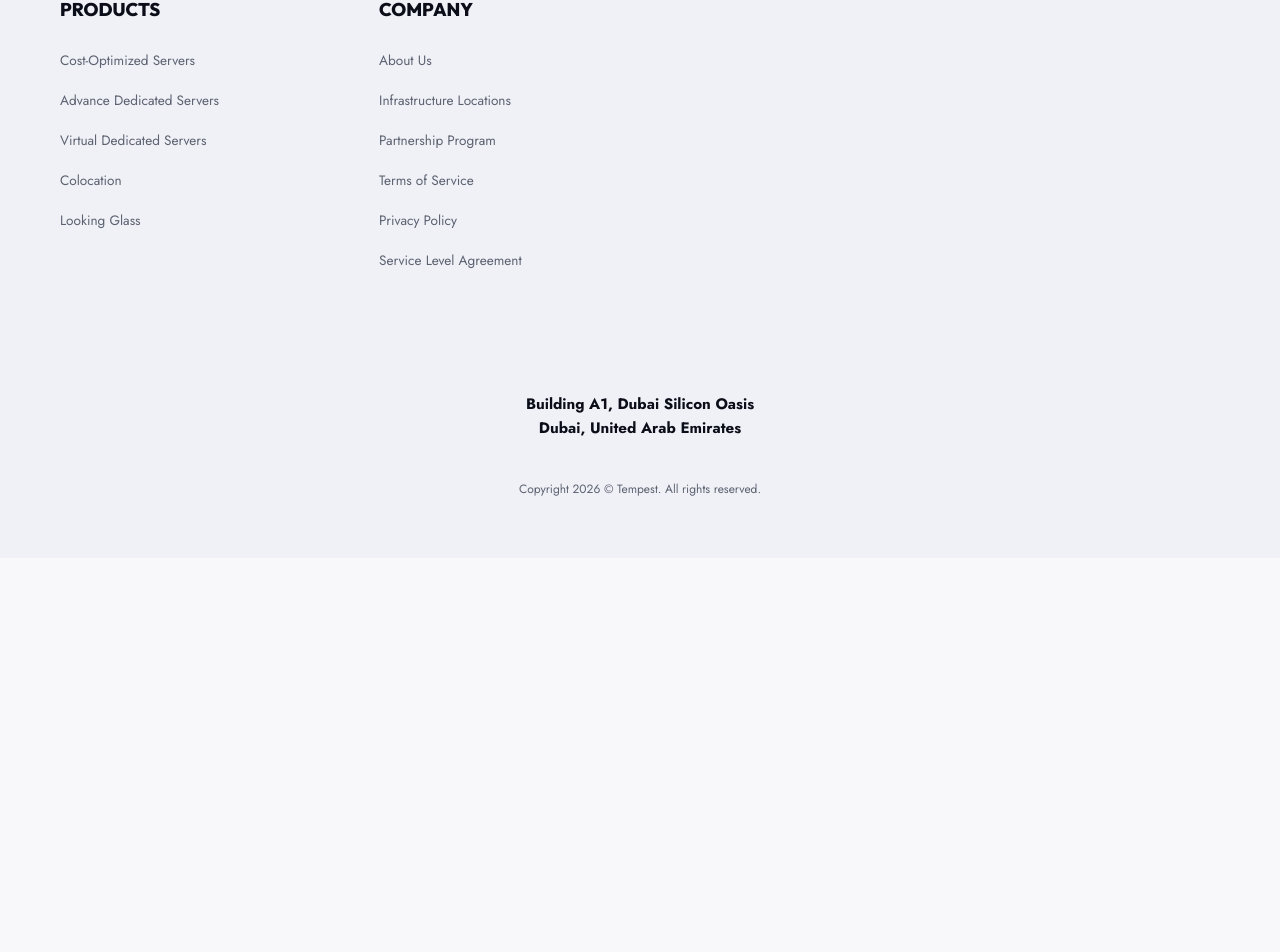
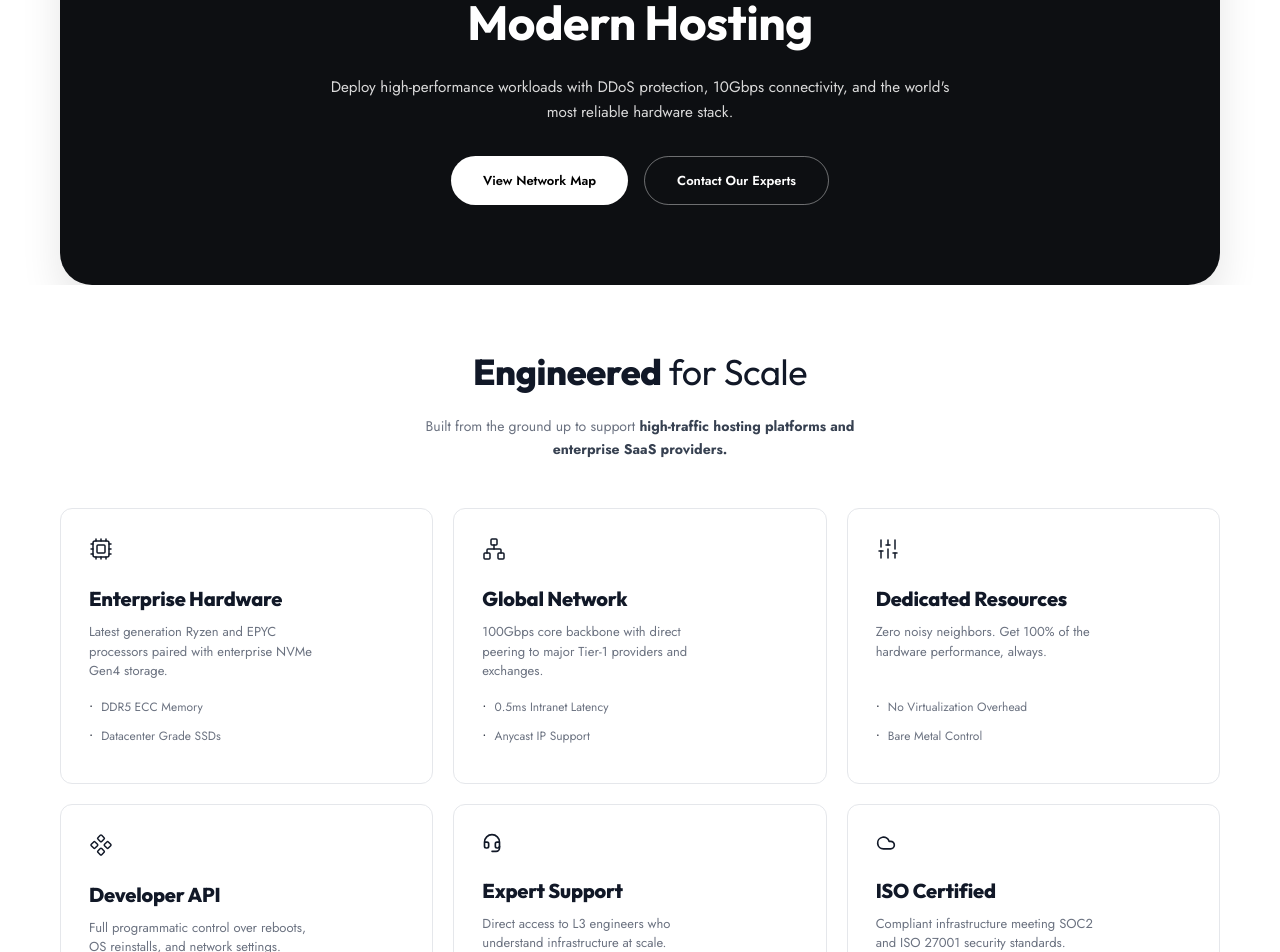
Before and after one commit to souiiii/Bytenia, a React (Vite) app: page /server-host in a window 1280 px wide. Shown: the part 265-1217 px from the top of the page. Before the commit the page ends 823 px from the top, so only its background shows below. Built offline with nearby package versions, Linux system fonts and the light colour scheme; what react-world-flags would draw is missing.

Commit message:
feat: add ServerHostPage component and integrate into app routing

```diff
--- a/src/App.jsx
+++ b/src/App.jsx
@@ -25,6 +25,7 @@ import PalworldServersPage from './pages/PalworldServersPage';
 import HytaleServersPage from './pages/HytaleServersPage';
 import GameServersPage from './pages/GameServersPage';
 import RustServersPage from './pages/RustServersPage';
+import ServerHostPage from './pages/ServerHostPage';
 import './App.css';
 
 function App() {
@@ -56,6 +57,7 @@ function App() {
             <Route path="/servers/hytale" element={<HytaleServersPage />} />
             <Route path="/servers/rust" element={<RustServersPage />} />
             <Route path="/game-servers" element={<GameServersPage />} />
+            <Route path="/server-host" element={<ServerHostPage />} />
           </Routes>
         </PageTransition>
         <Footer />
--- /dev/null
+++ b/src/components/ServerHostFeatures/ServerHostFeatures.css
@@ -0,0 +1,116 @@
+.sh-features-section {
+  padding: 60px 0;
+  background-color: #ffffff;
+}
+
+.sh-features-header {
+  text-align: center;
+  margin-bottom: 48px;
+}
+
+.sh-features-header h2 {
+  font-size: 36px;
+  color: #111827;
+  margin-bottom: 16px;
+  letter-spacing: -0.01em;
+  font-weight: 300;
+}
+
+.sh-features-header h2 strong {
+  font-weight: 800;
+}
+
+.sh-features-header p {
+  font-size: 14px;
+  color: #6b7280;
+  line-height: 1.6;
+  margin: 0;
+}
+
+.sh-features-header p strong {
+  font-weight: 700;
+  color: #374151;
+}
+
+.sh-features-grid {
+  display: grid;
+  grid-template-columns: repeat(3, 1fr);
+  gap: 20px;
+}
+
+.sh-feature-card {
+  background-color: #ffffff;
+  border: 1px solid #e5e7eb;
+  border-radius: 12px;
+  padding: 28px;
+  display: flex;
+  flex-direction: column;
+  transition: transform 0.2s ease, box-shadow 0.2s ease;
+}
+
+.sh-feature-card:hover {
+  transform: translateY(-4px);
+  box-shadow: 0 10px 25px rgba(0, 0, 0, 0.05);
+}
+
+.sh-feature-icon {
+  margin-bottom: 16px;
+  color: #111827;
+}
+
+.sh-feature-card h3 {
+  font-size: 20px;
+  font-weight: 800;
+  color: #111827;
+  margin: 0 0 8px 0;
+  letter-spacing: -0.01em;
+}
+
+.sh-feature-card p {
+  font-size: 13px;
+  color: #6b7280;
+  line-height: 1.5;
+  margin: 0 0 16px 0;
+}
+
+.sh-feature-list {
+  list-style: none;
+  padding: 0;
+  margin: auto 0 0 0;
+}
+
+.sh-feature-list li {
+  font-size: 12px;
+  color: #6b7280;
+  margin-bottom: 8px;
+  display: flex;
+  align-items: center;
+  line-height: 1.5;
+}
+
+.sh-feature-list li::before {
+  content: "•";
+  color: #111827;
+  font-size: 14px;
+  margin-right: 8px;
+}
+
+@media (max-width: 1024px) {
+  .sh-features-grid {
+    grid-template-columns: repeat(2, 1fr);
+  }
+}
+
+@media (max-width: 768px) {
+  .sh-features-grid {
+    grid-template-columns: 1fr;
+  }
+
+  .sh-features-header h2 {
+    font-size: 28px;
+  }
+
+  .sh-feature-card {
+    padding: 24px;
+  }
+}
--- /dev/null
+++ b/src/components/ServerHostFeatures/ServerHostFeatures.jsx
@@ -0,0 +1,111 @@
+import React from 'react';
+import { Cpu, Network, SlidersVertical, Component, Headset, Cloud } from 'lucide-react';
+import './ServerHostFeatures.css';
+
+const ServerHostFeatures = () => {
+  return (
+    <section className="sh-features-section">
+      <div className="container" style={{ maxWidth: "1200px", margin: "0 auto", padding: "0 20px" }}>
+
+        <div className="sh-features-header">
+          <h2><strong>Engineered</strong> for Scale</h2>
+          <p>
+            Built from the ground up to support <strong>high-traffic hosting platforms and<br />
+            enterprise SaaS providers.</strong>
+          </p>
+        </div>
+
+        <div className="sh-features-grid">
+          {/* Card 1 */}
+          <div className="sh-feature-card">
+            <div className="sh-feature-icon">
+              <Cpu size={24} strokeWidth={1.5} />
+            </div>
+            <h3>Enterprise Hardware</h3>
+            <p>
+              Latest generation Ryzen and EPYC<br />
+              processors paired with enterprise NVMe<br />
+              Gen4 storage.
+            </p>
+            <ul className="sh-feature-list">
+              <li>DDR5 ECC Memory</li>
+              <li>Datacenter Grade SSDs</li>
+            </ul>
+          </div>
+
+          {/* Card 2 */}
+          <div className="sh-feature-card">
+            <div className="sh-feature-icon">
+              <Network size={24} strokeWidth={1.5} />
+            </div>
+            <h3>Global Network</h3>
+            <p>
+              100Gbps core backbone with direct<br />
+              peering to major Tier-1 providers and<br />
+              exchanges.
+            </p>
+            <ul className="sh-feature-list">
+              <li>0.5ms Intranet Latency</li>
+              <li>Anycast IP Support</li>
+            </ul>
+          </div>
+
+          {/* Card 3 */}
+          <div className="sh-feature-card">
+            <div className="sh-feature-icon">
+              <SlidersVertical size={24} strokeWidth={1.5} />
+            </div>
+            <h3>Dedicated Resources</h3>
+            <p>
+              Zero noisy neighbors. Get 100% of the<br />
+              hardware performance, always.
+            </p>
+            <ul className="sh-feature-list">
+              <li>No Virtualization Overhead</li>
+              <li>Bare Metal Control</li>
+            </ul>
+          </div>
+
+          {/* Card 4 */}
+          <div className="sh-feature-card">
+            <div className="sh-feature-icon">
+              <Component size={24} strokeWidth={1.5} />
+            </div>
+            <h3>Developer API</h3>
+            <p>
+              Full programmatic control over reboots,<br />
+              OS reinstalls, and network settings.
+            </p>
+          </div>
+
+          {/* Card 5 */}
+          <div className="sh-feature-card">
+            <div className="sh-feature-icon">
+              <Headset size={20} strokeWidth={2} />
+            </div>
+            <h3>Expert Support</h3>
+            <p>
+              Direct access to L3 engineers who<br />
+              understand infrastructure at scale.
+            </p>
+          </div>
+
+          {/* Card 6 */}
+          <div className="sh-feature-card">
+            <div className="sh-feature-icon">
+              <Cloud size={20} strokeWidth={2} />
+            </div>
+            <h3>ISO Certified</h3>
+            <p>
+              Compliant infrastructure meeting SOC2<br />
+              and ISO 27001 security standards.
+            </p>
+          </div>
+
+        </div>
+      </div>
+    </section>
+  );
+};
+
+export default ServerHostFeatures;
--- /dev/null
+++ b/src/pages/ServerHostPage.css
@@ -0,0 +1,104 @@
+.server-host-page {
+  padding-top: 40px;
+  padding-bottom: 80px;
+  background-color: #ffffff;
+  min-height: 100vh;
+}
+
+.server-host-hero {
+  background-color: #0d0f12;
+  border-radius: 32px;
+  padding: 80px 40px;
+  text-align: center;
+  box-shadow: 0 20px 40px rgba(0, 0, 0, 0.1);
+  display: flex;
+  justify-content: center;
+  align-items: center;
+}
+
+.server-host-hero-content {
+  max-width: 800px;
+  margin: 0 auto;
+}
+
+.server-host-hero h1 {
+  font-size: 48px;
+  font-weight: 700;
+  color: #ffffff;
+  line-height: 1.2;
+  margin-bottom: 24px;
+  letter-spacing: -0.01em;
+}
+
+.server-host-hero p {
+  font-size: 0.95rem;
+  color: var(--text-muted-light);
+  line-height: 1.6;
+  margin-bottom: 32px;
+  font-weight: 400;
+  max-width: 850px;
+  margin-left: auto;
+  margin-right: auto;
+}
+
+.server-host-actions {
+  display: flex;
+  justify-content: center;
+  gap: 16px;
+}
+
+.sh-btn-primary {
+  background-color: #ffffff;
+  color: #000000;
+  border: none;
+  border-radius: 40px;
+  padding: 14px 32px;
+  font-size: 13px;
+  font-weight: 600;
+  cursor: pointer;
+  transition: all 0.2s ease;
+}
+
+.sh-btn-primary:hover {
+  background-color: #f3f4f6;
+}
+
+.sh-btn-outline {
+  background-color: transparent;
+  color: #ffffff;
+  border: 1px solid rgba(255, 255, 255, 0.4);
+  border-radius: 40px;
+  padding: 14px 32px;
+  font-size: 13px;
+  font-weight: 600;
+  cursor: pointer;
+  transition: all 0.2s ease;
+}
+
+.sh-btn-outline:hover {
+  background-color: rgba(255, 255, 255, 0.1);
+  border-color: #ffffff;
+}
+
+@media (max-width: 768px) {
+  .server-host-hero {
+    padding: 60px 24px;
+    border-radius: 24px;
+  }
+
+  .server-host-hero h1 {
+    font-size: 32px;
+  }
+
+  .server-host-hero p {
+    font-size: 13px;
+  }
+
+  .server-host-actions {
+    flex-direction: column;
+  }
+
+  .sh-btn-primary, .sh-btn-outline {
+    width: 100%;
+  }
+}
--- /dev/null
+++ b/src/pages/ServerHostPage.jsx
@@ -0,0 +1,33 @@
+import React from 'react';
+import { Link } from 'react-router-dom';
+import './ServerHostPage.css';
+import ServerHostFeatures from '../components/ServerHostFeatures/ServerHostFeatures';
+
+const ServerHostPage = () => {
+  return (
+    <div className="server-host-page">
+      <div className="container" style={{ maxWidth: "1200px", margin: "0 auto", padding: "0 20px" }}>
+        <section className="server-host-hero">
+          <div className="server-host-hero-content">
+            <h1>
+              Enterprise Dedicated Servers for<br />
+              Modern Hosting
+            </h1>
+            <p>
+              Deploy high-performance workloads with DDoS protection, 10Gbps connectivity, and the world's<br />
+              most reliable hardware stack.
+            </p>
+            <div className="server-host-actions">
+              <button className="sh-btn-primary">View Network Map</button>
+              <Link to="/connect" className="sh-btn-outline" style={{ textDecoration: 'none', boxSizing: 'border-box' }}>Contact Our Experts</Link>
+            </div>
+          </div>
+        </section>
+      </div>
+
+      <ServerHostFeatures />
+    </div>
+  );
+};
+
+export default ServerHostPage;
```
Also changed, not shown: 1 other file (tests, documents, lock files or other folders).
